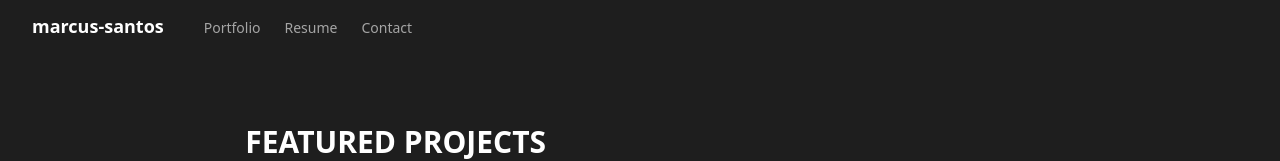
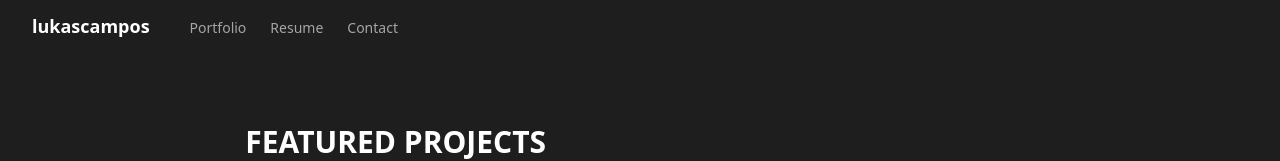
Before and after one commit to marcus-santos/personal-ai-portfolio, a Next.js app in the folder apps/web/: page /lukas/portfolio in a window 1280 px wide. Shown: the top 161 px of the page. Built offline with nearby package versions, Linux system fonts and the light colour scheme.

Commit message:
fix: header routes for lukas pages fixed

```diff
--- a/apps/web/src/app/components/Header.tsx
+++ b/apps/web/src/app/components/Header.tsx
@@ -48,13 +48,13 @@ function Header({
         </Link>
         <nav className="text-sm font-medium text-white/60 my-auto space-x-6 whitespace-nowrap">
           <Link
-            className={`${pathName.includes('marcus') ? 'hover:text-[#22c55e] transition' : 'hover:text-blue-500 transition'}`}
+            className={`${pathName.includes('marcus') ? 'hover:text-[#22c55e] transition' : 'hover:text-violet-500 transition'}`}
             href={portfolioRef}
           >
             Portfolio
           </Link>
           <Link
-            className={`${pathName.includes('marcus') ? 'hover:text-[#22c55e] transition' : 'hover:text-blue-500 transition'}`}
+            className={`${pathName.includes('marcus') ? 'hover:text-[#22c55e] transition' : 'hover:text-violet-500 transition'}`}
             href={resumeRef}
           >
             Resume
@@ -62,7 +62,7 @@ function Header({
           <ContactForm>
             <Button
               variant={'link'}
-              className={`${pathName.includes('marcus') ? 'hover:text-[#22c55e] transition' : 'hover:text-blue-500 transition'} transition cursor-pointer p-0`}
+              className={`${pathName.includes('marcus') ? 'hover:text-[#22c55e] transition' : 'hover:text-violet-500 transition'} transition cursor-pointer p-0`}
             >
               Contact
             </Button>
@@ -72,25 +72,25 @@ function Header({
       <div className="flex justify-end w-full my-auto space-x-2">
         <Link
           href={transfer}
-          className={`${pathName.includes('marcus') ? 'hover:bg-[#22c55e]/50 transition' : 'hover:bg-blue-500/50 transition'} p-2 hover:rounded transition`}
+          className={`${pathName.includes('marcus') ? 'hover:bg-[#22c55e]/50 transition' : 'hover:bg-violet-500/50 transition'} p-2 hover:rounded transition`}
         >
           <FaRegUser size={18} />
         </Link>
         <Link
           href={githubRef}
-          className={`${pathName.includes('marcus') ? 'hover:bg-[#22c55e]/50 transition' : 'hover:bg-blue-500/50 transition'} p-2 hover:rounded transition`}
+          className={`${pathName.includes('marcus') ? 'hover:bg-[#22c55e]/50 transition' : 'hover:bg-violet-500/50 transition'} p-2 hover:rounded transition`}
         >
           <FaGithub size={18} />
         </Link>
         <Link
           href={linkedInRef}
-          className={`${pathName.includes('marcus') ? 'hover:bg-[#22c55e]/50 transition' : 'hover:bg-blue-500/50 transition'} p-2 hover:rounded transition`}
+          className={`${pathName.includes('marcus') ? 'hover:bg-[#22c55e]/50 transition' : 'hover:bg-violet-500/50 transition'} p-2 hover:rounded transition`}
         >
           <FaLinkedinIn size={18} />
         </Link>
         <Link
           href={instagramRef}
-          className={`${pathName.includes('marcus') ? 'hover:bg-[#22c55e]/50 transition' : 'hover:bg-blue-500/50 transition'} p-2 hover:rounded transition`}
+          className={`${pathName.includes('marcus') ? 'hover:bg-[#22c55e]/50 transition' : 'hover:bg-violet-500/50 transition'} p-2 hover:rounded transition`}
         >
           <FaInstagram size={18} />
         </Link>
--- a/apps/web/src/app/lukas/portfolio/page.tsx
+++ b/apps/web/src/app/lukas/portfolio/page.tsx
@@ -5,14 +5,14 @@ function page() {
   return (
     <div className="w-screen h-full flex flex-col justify-center">
       <Header
-        title={'marcus-santos'}
-        titleRef={'/marcus'}
-        portfolioRef={'./lukas/portfolio'}
-        resumeRef={'marcus/resume'}
-        transfer={'/marcus/portfolio'}
-        githubRef={'https://www.github.com/marcus-santos'}
-        linkedInRef={'https://www.linkedin.com/in/marcus-vinicius-csantos'}
-        instagramRef={'https://www.instagram.com/marcus.csantos/'}
+        title={'lukascampos'}
+        titleRef={'/lukas'}
+        portfolioRef={'/lukas/portfolio'}
+        resumeRef={'lukas/resume'}
+        transfer={'/marcus'}
+        githubRef={'https://www.github.com/lukascampos'}
+        linkedInRef={'https://www.linkedin.com/in/lukas-campos'}
+        instagramRef={'https://www.instagram.com/lukasg_campos/'}
       />
       <main className="w-2/3 px-8 flex flex-col m-auto">
         <div className="py-17 w-xl">
--- a/apps/web/src/app/marcus/portfolio/page.tsx
+++ b/apps/web/src/app/marcus/portfolio/page.tsx
@@ -19,7 +19,7 @@ function page() {
           <h1 className="text-3xl font-semibold mb-3">FEATURED PROJECTS</h1>
           <p className="text-white/80 text-[18px]">
             Here are some of the selected projects that showcase my passion
-            developing personalizes solution on back or frontend
+            developing personalized solution on back or frontend
           </p>
         </div>
         <div className="w-full flex justify-center">
```
Also changed, not shown: 1 other file (tests, documents, lock files or other folders).
